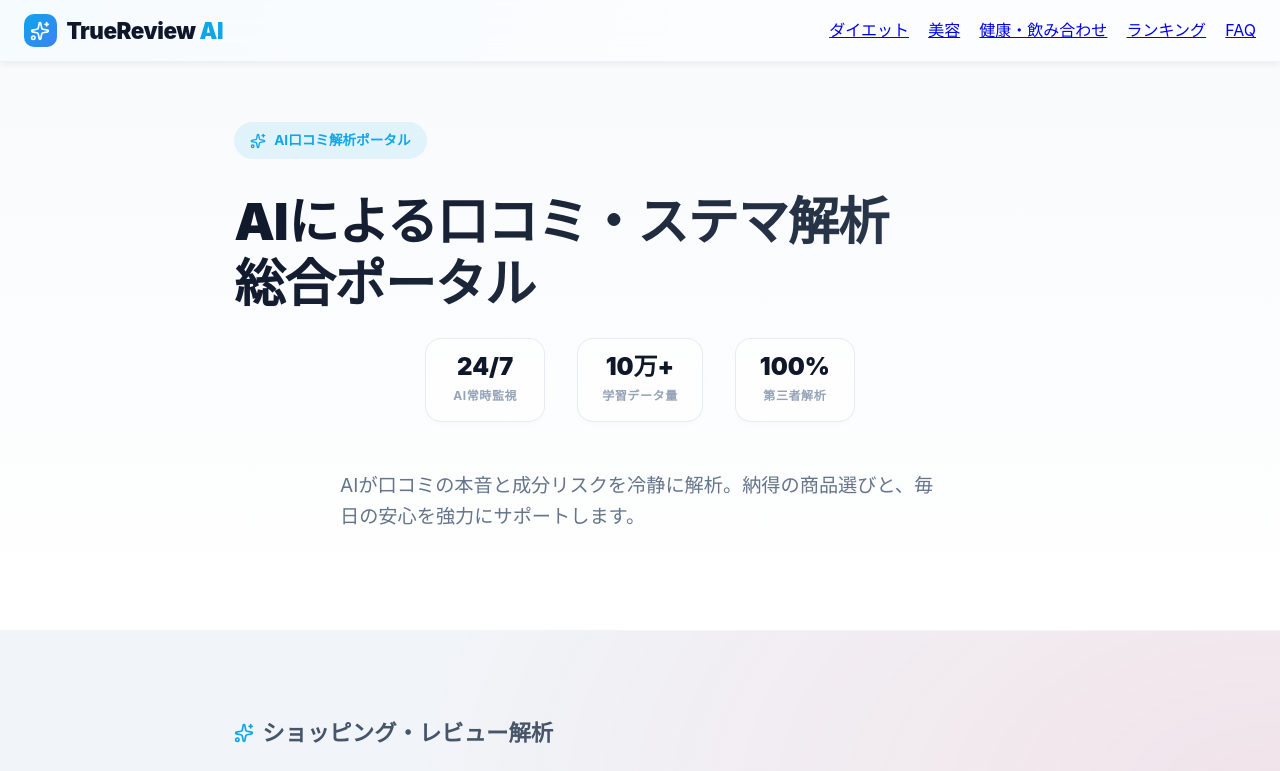
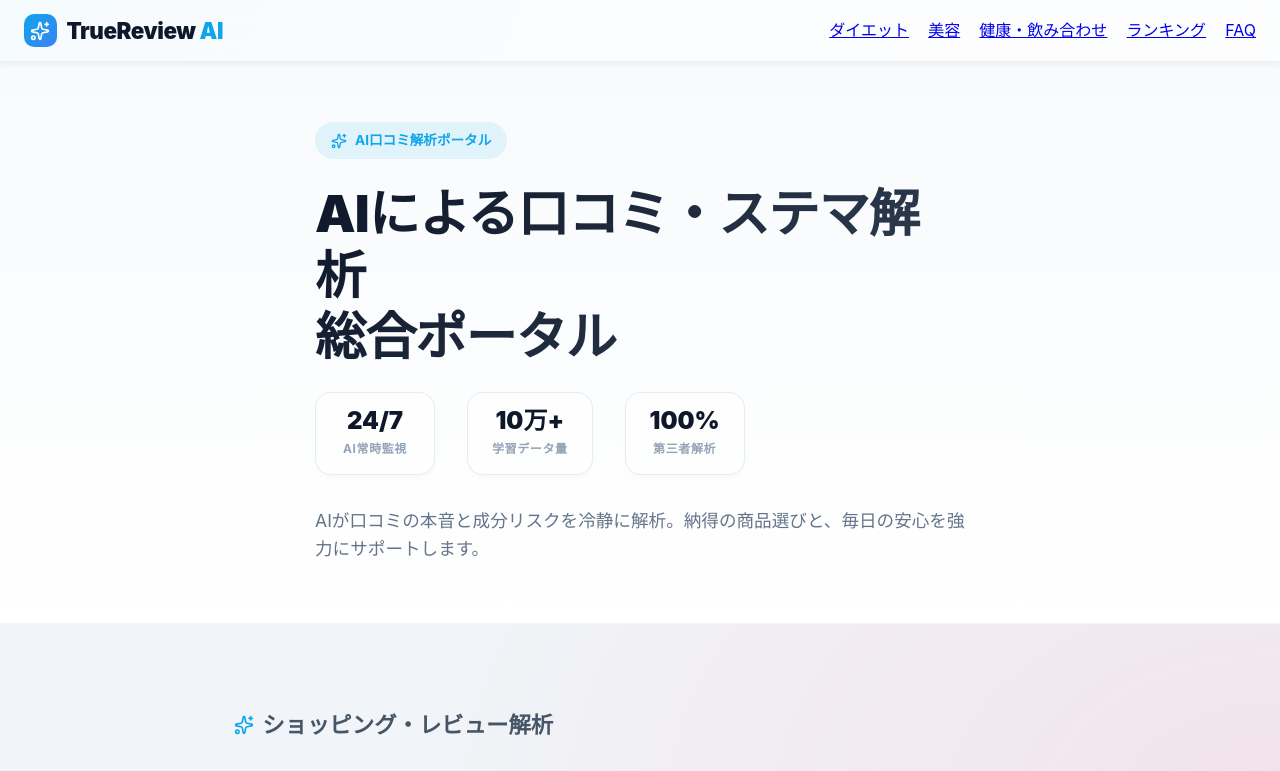
Before and after one commit to johnmanjir0/true-diet-reviewer, a Next.js app: page / in a window 1280 px wide. Shown: the top 771 px of the page. Built offline with nearby package versions, Linux system fonts and the light colour scheme.

Commit message:
style: center hero block with left-aligned text on top page

```diff
--- a/src/app/page.tsx
+++ b/src/app/page.tsx
@@ -18,6 +18,7 @@ export default function PortalHome() {
           borderBottom: "1px solid #f1f5f9"
         }}>
           <div className="container animate-fade-in">
+            <div style={{ maxWidth: "650px", margin: "0 auto", textAlign: "left" }}>
               <div style={{
                 display: "inline-flex",
                 alignItems: "center",
@@ -28,7 +29,7 @@ export default function PortalHome() {
                 borderRadius: "99px",
                 fontSize: "0.85rem",
                 fontWeight: "700",
-              marginBottom: "2rem"
+                marginBottom: "1.5rem"
               }}>
                 <Sparkles size={16} /> AI口コミ解析ポータル
               </div>
@@ -47,9 +48,8 @@ export default function PortalHome() {
 
               <div style={{
                 display: "flex",
-              justifyContent: "center",
                 gap: "2rem",
-              marginBottom: "3rem",
+                marginBottom: "2rem",
                 flexWrap: "wrap"
               }}>
                 <div style={statStyle}>
@@ -66,9 +66,10 @@ export default function PortalHome() {
                 </div>
               </div>
 
-            <p style={{ fontSize: "1.2rem", color: "#64748b", maxWidth: "600px", margin: "0 auto 2.5rem", lineHeight: "1.6" }}>
+              <p style={{ fontSize: "1.1rem", color: "#64748b", lineHeight: "1.6" }}>
                 AIが口コミの本音と成分リスクを冷静に解析。納得の商品選びと、毎日の安心を強力にサポートします。
               </p>
+            </div>
           </div>
         </section>
 
```
Lines whose indentation alone changed are shown as unchanged.
